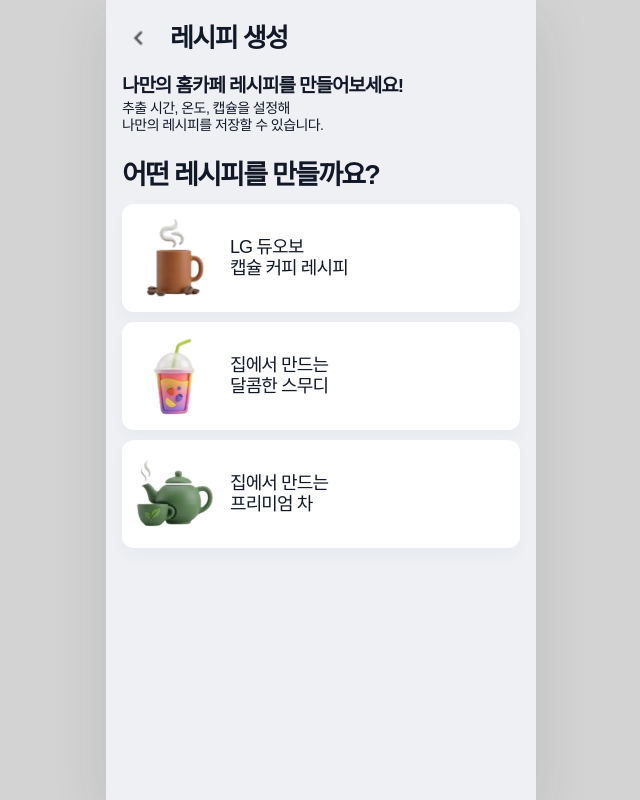
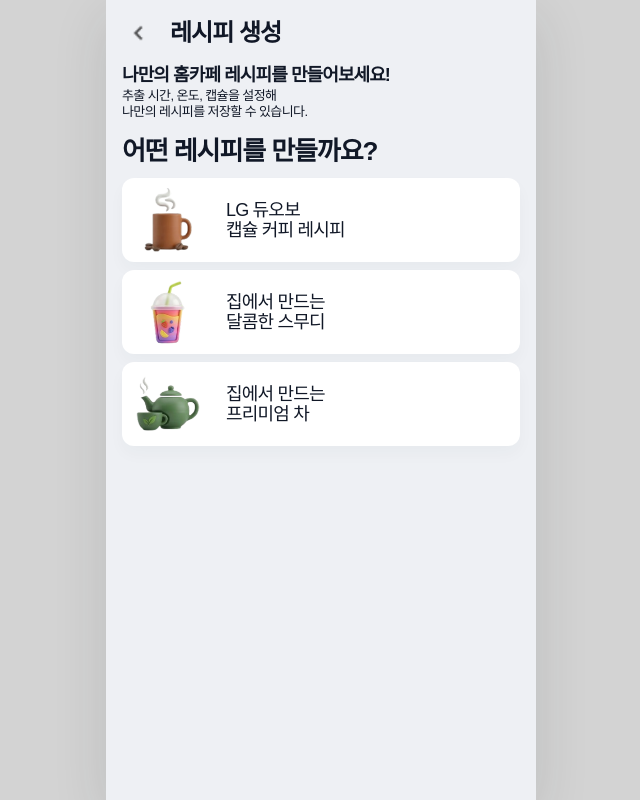
Before and after one commit to lgdx-finalpj/TheX_frontend, a React (Vite) app: page /recipe/category in a window 1280 px wide. Shown: the whole page, without its empty margins (319-959 px from the left). Built offline with nearby package versions, Linux system fonts and the light colour scheme; no server answers.

Commit message:
style(recipe-create): 레시피 생성 페이지 UI 스타일 조정

```diff
--- a/src/components/recipe-create/RecipeCreate.css
+++ b/src/components/recipe-create/RecipeCreate.css
@@ -1,6 +1,6 @@
 .recipe-category-page__content {
   min-height: 100dvh;
-  padding-top: 20px;
+  padding-top: 16px;
   padding-bottom: 24px;
   padding-left: calc(var(--page-side-padding) + env(safe-area-inset-left, 0px));
   padding-right: calc(var(--page-side-padding) + env(safe-area-inset-right, 0px));
@@ -15,9 +15,9 @@
 
 .recipe-category-page__top h1 {
   margin: 0;
-  font-size: clamp(22px, 6.4vw, 26px);
+  font-size: 24px;
   font-weight: 800;
-  letter-spacing: -0.06em;
+  letter-spacing: -1px;
 }
 
 .recipe-category-page__back {
@@ -36,52 +36,52 @@
 }
 
 .recipe-category-page__intro {
-  margin-top: 18px;
+  margin-top: 14px;
 }
 
 .recipe-category-page__intro strong {
   display: block;
   margin-bottom: 2px;
-  font-size: clamp(16px, 4.7vw, 19px);
+  font-size: 18px;
   font-weight: 800;
-  letter-spacing: -0.055em;
+  letter-spacing: -0.9px;
   line-height: 1.24;
   word-break: keep-all;
 }
 
 .recipe-category-page__intro p {
   margin: 0;
-  font-size: clamp(12px, 3.5vw, 14px);
-  letter-spacing: -0.04em;
+  font-size: 13px;
+  letter-spacing: -0.6px;
   line-height: 1.2;
   word-break: keep-all;
 }
 
 .recipe-category-page__section {
-  margin-top: 26px;
+  margin-top: 18px;
 }
 
 .recipe-category-page__section h2 {
-  margin: 0 0 14px;
-  font-size: clamp(21px, 6vw, 27px);
+  margin: 0 0 12px;
+  font-size: 26px;
   font-weight: 800;
-  letter-spacing: -0.065em;
+  letter-spacing: -1.1px;
   line-height: 1.12;
   word-break: keep-all;
 }
 
 .recipe-category-page__list {
   display: grid;
-  gap: 10px;
+  gap: 8px;
 }
 
 .recipe-category-page__card {
   display: grid;
   align-items: center;
-  grid-template-columns: minmax(64px, 84px) 1fr;
+  grid-template-columns: 80px 1fr;
   gap: 10px;
   width: 100%;
-  min-height: clamp(86px, 23vw, 108px);
+  min-height: 84px;
   padding: 10px 14px;
   border-radius: 12px;
   background: #ffffff;
@@ -96,15 +96,15 @@
 }
 
 .recipe-category-page__card img {
-  width: clamp(60px, 18vw, 78px);
-  height: clamp(60px, 18vw, 78px);
+  width: 64px;
+  height: 64px;
   object-fit: contain;
 }
 
 .recipe-category-page__card span {
-  font-size: clamp(14px, 4.2vw, 18px);
+  font-size: 18px;
   font-weight: 500;
-  letter-spacing: -0.05em;
+  letter-spacing: -0.8px;
   line-height: 1.14;
   white-space: pre-line;
   word-break: keep-all;
@@ -113,7 +113,7 @@
 
 .recipe-create-page__content {
   min-height: 100dvh;
-  padding-top: 28px;
+  padding-top: 24px;
   padding-bottom: 40px;
   padding-left: calc(var(--page-side-padding) + env(safe-area-inset-left, 0px));
   padding-right: calc(var(--page-side-padding) + env(safe-area-inset-right, 0px));
@@ -139,9 +139,9 @@
 }
 
 .recipe-create-form__label {
-  font-size: clamp(17px, 5vw, 19px);
+  font-size: 18px;
   font-weight: 800;
-  letter-spacing: -0.05em;
+  letter-spacing: -0.8px;
 }
 
 .recipe-create-form__card input,
@@ -158,9 +158,9 @@
 .recipe-create-form__inline-field {
   min-height: 58px;
   padding: 0 30px;
-  font-size: clamp(16px, 4.6vw, 18px);
+  font-size: 17px;
   font-weight: 600;
-  letter-spacing: -0.045em;
+  letter-spacing: -0.7px;
 }
 
 .recipe-create-form__card textarea {
@@ -168,10 +168,10 @@
   padding: 22px 28px;
   resize: none;
   border: 2px solid #e6e2de;
-  font-size: clamp(16px, 4.6vw, 18px);
+  font-size: 17px;
   font-weight: 500;
   line-height: 1.38;
-  letter-spacing: -0.045em;
+  letter-spacing: -0.7px;
   outline: 0;
 }
 
@@ -195,9 +195,9 @@
 
 .recipe-create-form__inline-field span {
   flex-shrink: 0;
-  font-size: clamp(16px, 4.5vw, 18px);
+  font-size: 17px;
   font-weight: 700;
-  letter-spacing: -0.04em;
+  letter-spacing: -0.6px;
 }
 
 .recipe-create-form__level-toggle {
@@ -215,9 +215,9 @@
   border-radius: 18px;
   background: #f7f3ee;
   color: #7f858d;
-  font-size: clamp(14px, 4vw, 16px);
+  font-size: 15px;
   font-weight: 700;
-  letter-spacing: -0.04em;
+  letter-spacing: -0.6px;
 }
 
 .recipe-create-form__level-option.is-active {
@@ -226,18 +226,26 @@
 }
 
 .recipe-create-form__submit {
-  min-height: clamp(68px, 20vw, 78px);
+  min-height: 72px;
   margin-top: 8px;
   border-radius: 24px;
   background: #d7cabd;
   color: #ffffff;
-  font-size: clamp(20px, 6vw, 22px);
+  font-size: 21px;
   font-weight: 800;
-  letter-spacing: -0.05em;
+  letter-spacing: -0.8px;
 }
 
 .recipe-create-form__submit:disabled {
   opacity: 0.7;
+}
+
+.recipe-create-form__error {
+  margin: 0 6px;
+  color: #c94242;
+  font-size: 13px;
+  font-weight: 500;
+  letter-spacing: -0.5px;
 }
 
 @media (max-width: 360px) {
@@ -248,9 +256,19 @@
   }
 
   .recipe-category-page__card {
-    grid-template-columns: 62px 1fr;
-    padding: 10px 12px;
+    grid-template-columns: 72px 1fr;
+    min-height: 78px;
+    padding: 8px 12px;
     border-radius: 10px;
+  }
+
+  .recipe-category-page__card img {
+    width: 56px;
+    height: 56px;
+  }
+
+  .recipe-category-page__card span {
+    font-size: 16px;
   }
 
   .recipe-create-form {
```
